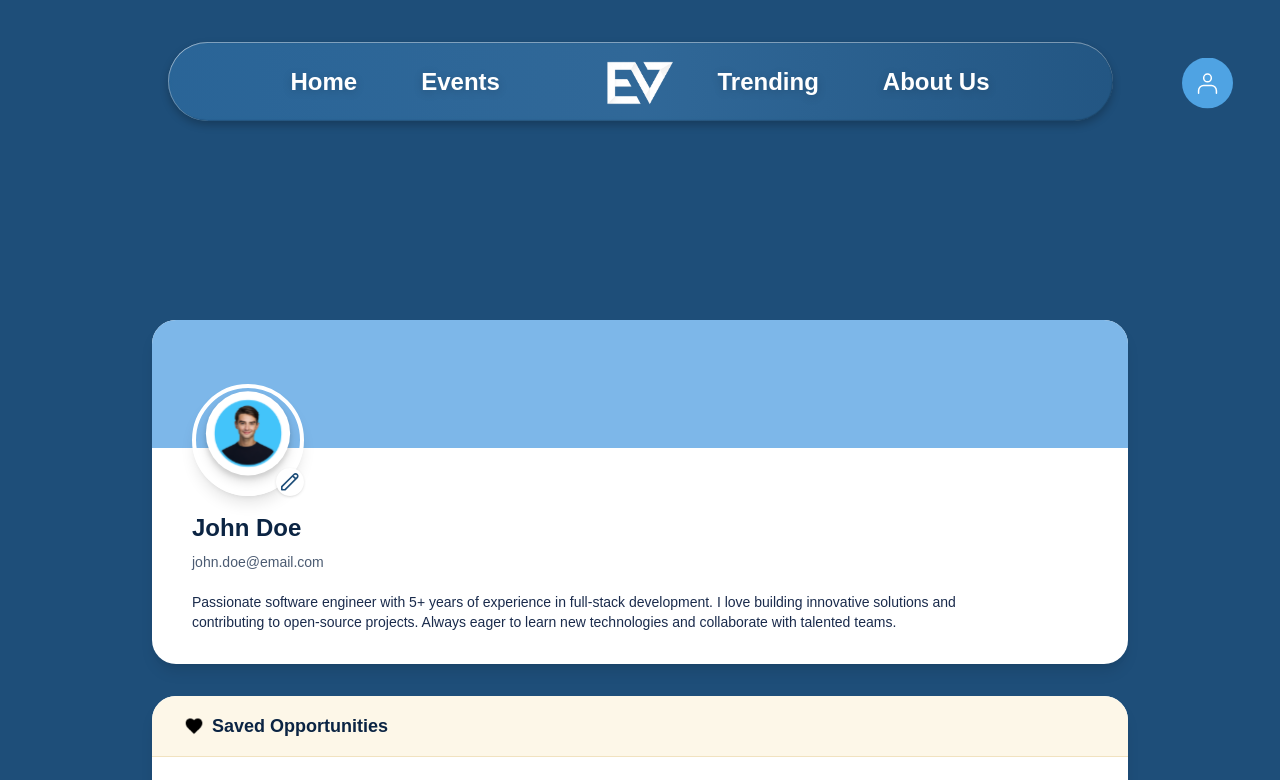
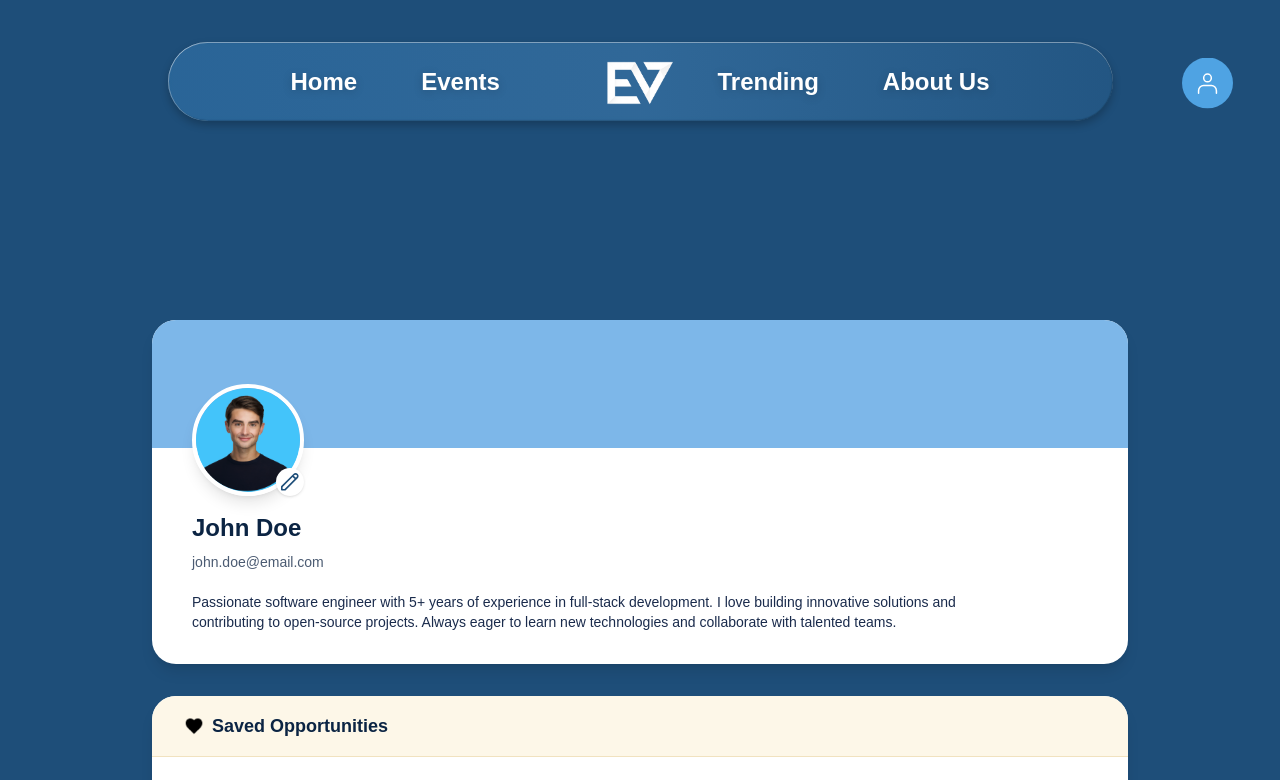
Before and after one commit to peppa234/evkeria, a Next.js app: page /profile in a window 1280 px wide. Shown: the top 780 px of the page. Built offline with nearby package versions, Linux system fonts and the light colour scheme.

Commit message:
feat : update user profile picture

```diff
--- a/src/components/Profile/ProfileHeader.tsx
+++ b/src/components/Profile/ProfileHeader.tsx
@@ -24,7 +24,7 @@ export function ProfileHeader({ name, email, bio }: Props) {
           <div className="absolute -bottom-8 sm:-bottom-10 md:-bottom-12 left-4 sm:left-6 md:left-10 flex items-end gap-3 sm:gap-4">
             <div className="relative">
               <Image
-                src="/profile_pic.svg"
+                src="/profile_pic.png"
                 alt="Profile picture"
                 width={112}
                 height={112}
```
Also changed, not shown: public/profile_pic.png.
